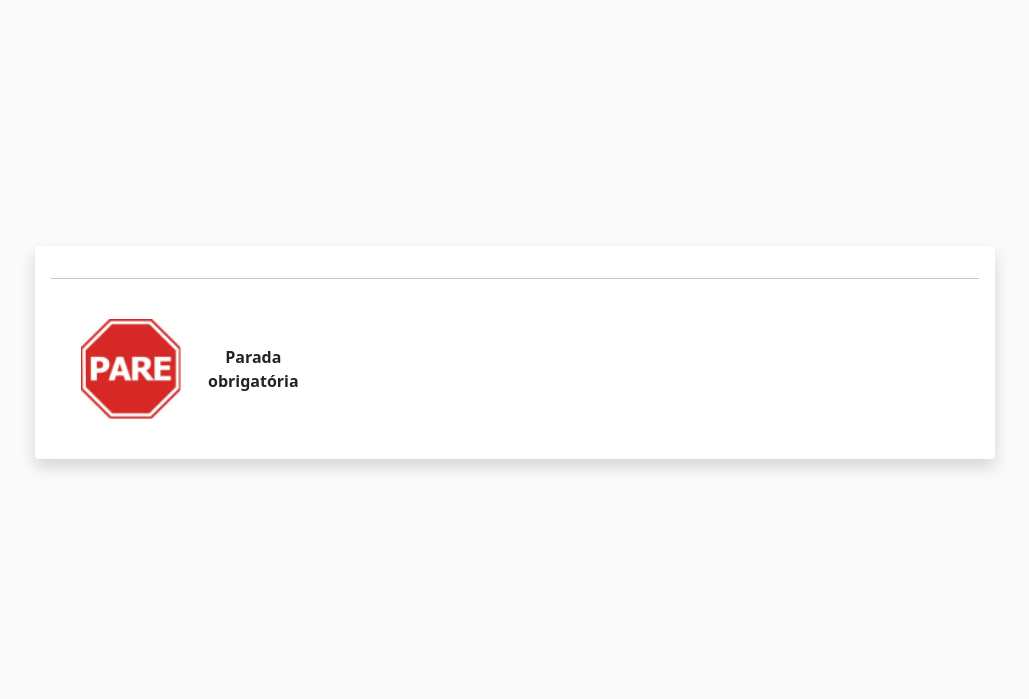
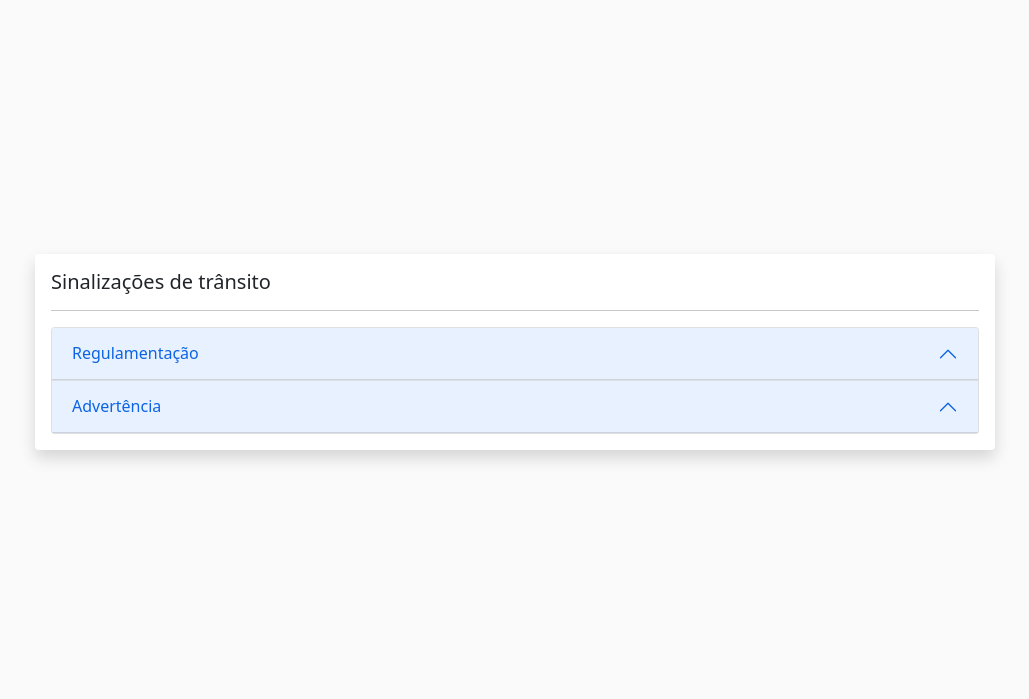
Before and after one commit to eunael/proj_sinal_transito, a Django app: page /placas/ in a window 1280 px wide. Shown: the part 56-755 px from the top of the page, without its empty margins (125-1154 px from the left). Run offline with Django 4.2, Linux system fonts and the light colour scheme; data that the repository does not hold is empty; some libraries are stand-ins or nearby versions.

Commit message:
placas de regulamentação

```diff
--- a/app_placas/views.py
+++ b/app_placas/views.py
@@ -5,5 +5,7 @@ from .models import Placa
 
 
 def index(request):
-    placas = Placa.objects.all()
-    return render(request, 'app_placas/index.html', {'placas': placas})
+    data = dict()
+    data['regulamentacao'] = Placa.objects.filter(categoria='reg')
+    data['advertencia'] = Placa.objects.filter(categoria='adv')
+    return render(request, 'app_placas/index.html', data)
--- a/templates/app_placas/index.html
+++ b/templates/app_placas/index.html
@@ -1,17 +1,53 @@
 {% extends 'index.html' %}
 
 {% block card-title %}
-
+<h5>Sinalizações de trânsito</h5>
 {% endblock card-title %}
 
 {% block content %}
 <div>
-    <div class="row">
-        <div class="col-lg-4 col-md-6 col-sm-12">
-            <div class="h-100 p-4 d-flex justify-content-around align-items-center">
-                <img src="../../static/image/placas/regulamentacao/00-parada-obrigatoria.png" style="max-width: 100px;" class="card-img-top">
-                <span class="w-50"><strong>Parada obrigatória</strong></span>
+    <div class="accordion" id="accordionExample">
+        <div class="accordion-item">
+          <h2 class="accordion-header" id="headingOne">
+            <button class="accordion-button" type="button" data-bs-toggle="collapse" data-bs-target="#collapseOne" aria-expanded="true" aria-controls="collapseOne">
+              Regulamentação
+            </button>
+          </h2>
+          <div id="collapseOne" class="accordion-collapse collapse" aria-labelledby="headingOne" data-bs-parent="#accordionExample">
+            <div class="accordion-body">
+                <div class="row">
+                    {% for placa in regulamentacao %}
+                        <div class="col-lg-4 col-md-6 col-sm-12">
+                            <div class="h-100 p-4 d-flex justify-content-around align-items-center">
+                                <img src="/static/image/placas/regulamentacao/{{placa.imagem}}.png" style="max-width: 100px;" class="card-img-top" loading="lazy">
+                                <span class="w-50"><strong>{{ placa.descricao }}</strong></span>
+                            </div>
+                        </div>
+                    {% endfor %}
+                </div>
             </div>
+          </div>
+        </div>
+        <div class="accordion-item">
+          <h2 class="accordion-header" id="headingOne">
+            <button class="accordion-button" type="button" data-bs-toggle="collapse" data-bs-target="#collapseTwo" aria-expanded="true" aria-controls="collapseTwo">
+              Advertência
+            </button>
+          </h2>
+          <div id="collapseTwo" class="accordion-collapse collapse" aria-labelledby="headingOne" data-bs-parent="#accordionExample">
+            <div class="accordion-body">
+                <div class="row">
+                    {% for placa in advertencia %}
+                        <div class="col-lg-4 col-md-6 col-sm-12">
+                            <div class="h-100 p-4 d-flex justify-content-around align-items-center">
+                                <img src="/static/image/placas/advertencia/{{placa.imagem}}.png" style="max-width: 100px;" class="card-img-top" loading="lazy">
+                                <span class="w-50"><strong>{{ placa.descricao }}</strong></span>
+                            </div>
+                        </div>
+                    {% endfor %}
+                </div>
+            </div>
+          </div>
         </div>
     </div>
 </div>
@@ -19,5 +55,7 @@
 
 
 {% block scripts %}
+<script>
 
+</script>
 {% endblock scripts %}
--- a/templates/index.html
+++ b/templates/index.html
@@ -6,21 +6,21 @@
     <meta http-equiv="X-UA-Compatible" content="IE=edge">
     <meta name="viewport" content="width=device-width, initial-scale=1.0">
     <title>Sinal de Trânsito</title>
-    <link rel="stylesheet" href="{% static 'css/bootstrap.min.css' %}">
+    <link href="https://cdn.jsdelivr.net/npm/bootstrap@5.0.2/dist/css/bootstrap.min.css" rel="stylesheet" integrity="sha384-EVSTQN3/azprG1Anm3QDgpJLIm9Nao0Yz1ztcQTwFspd3yD65VohhpuuCOmLASjC" crossorigin="anonymous">
     <link rel="stylesheet" href="{% static 'fa/css/all.min.css' %}">
 </head>
 <body class="text-center" style="background-color: #fafafa;">
     <div class="fluid-container d-flex justify-content-between mx-auto flex-column" style="height: 100vh;">
         <header class="">
             <div class="inner">
-                <nav class="navbar navbar-expand-lg text-left" style="background: #ed8a00; color: black;">
+                <nav class="navbar navbar-expand-lg text-start" style="background: #ed8a00; color: black;">
                     <!-- navbar -->
                     {% include "nav.html" %}
                 </nav>
             </div>
         </header>
         <!-- content -->
-        <main role="main" class="inner text-left mt-5 mb-5">
+        <main role="main" class="inner text-start mt-5 mb-5">
             <div class="h-100">
                 <div class="d-flex justify-content-center">
                     <div class="card shadow border-0 rounder w-75">
```
Also changed, not shown: app_placas/models.py (+15 -1 lines), templates/app_quis/index.html (+7 -7 lines), templates/app_quis/resultado.html (+5 -5 lines), app_placas/migrations/0003_alter_placa_imagem.py (added), static/image/placas/regulamentacao/34-proibido-circulacao-motociclestas.png (renamed from static/image/placas/regulamentacao/34-proibido-circulacao-motociclestas-motonetas-ciclomotores.png).
